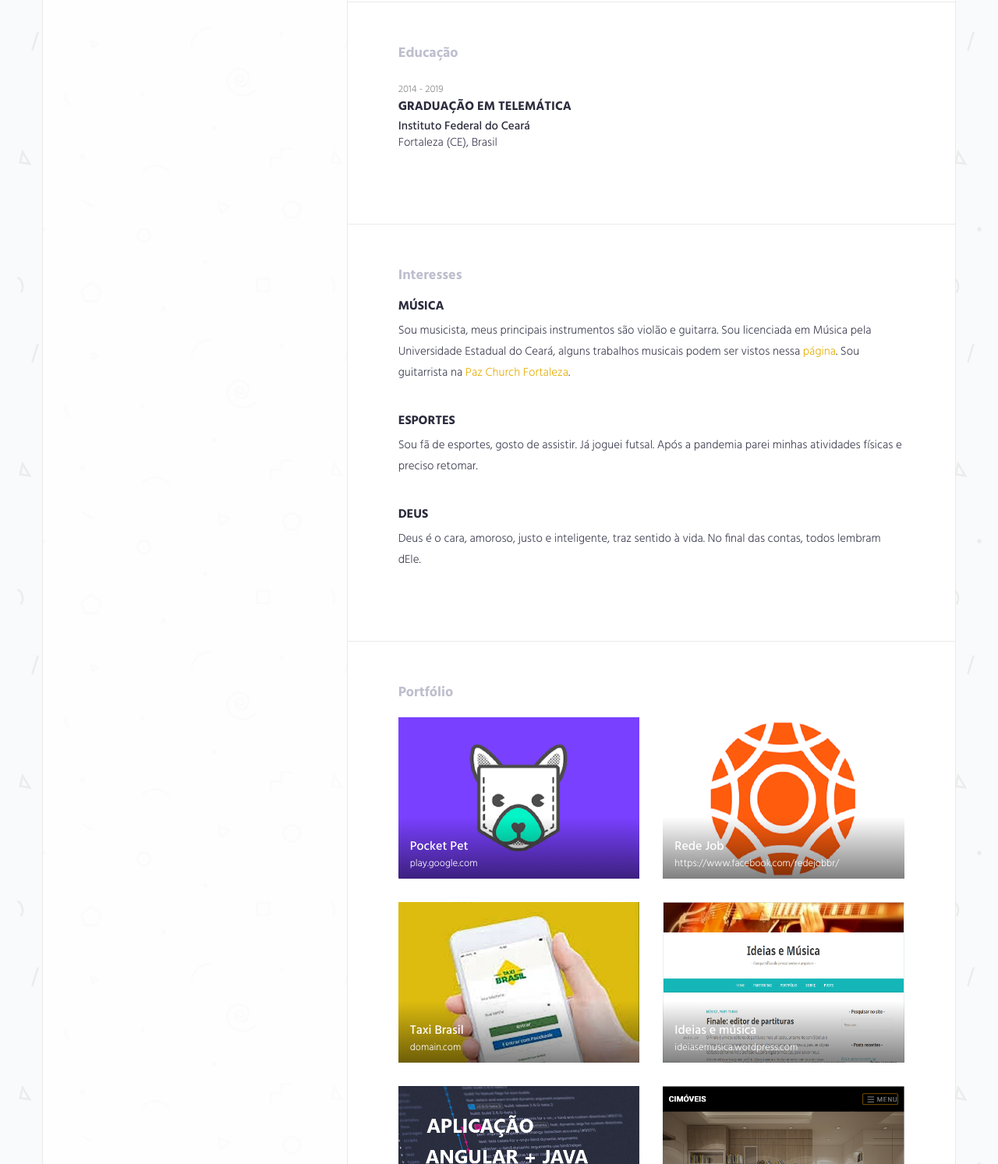
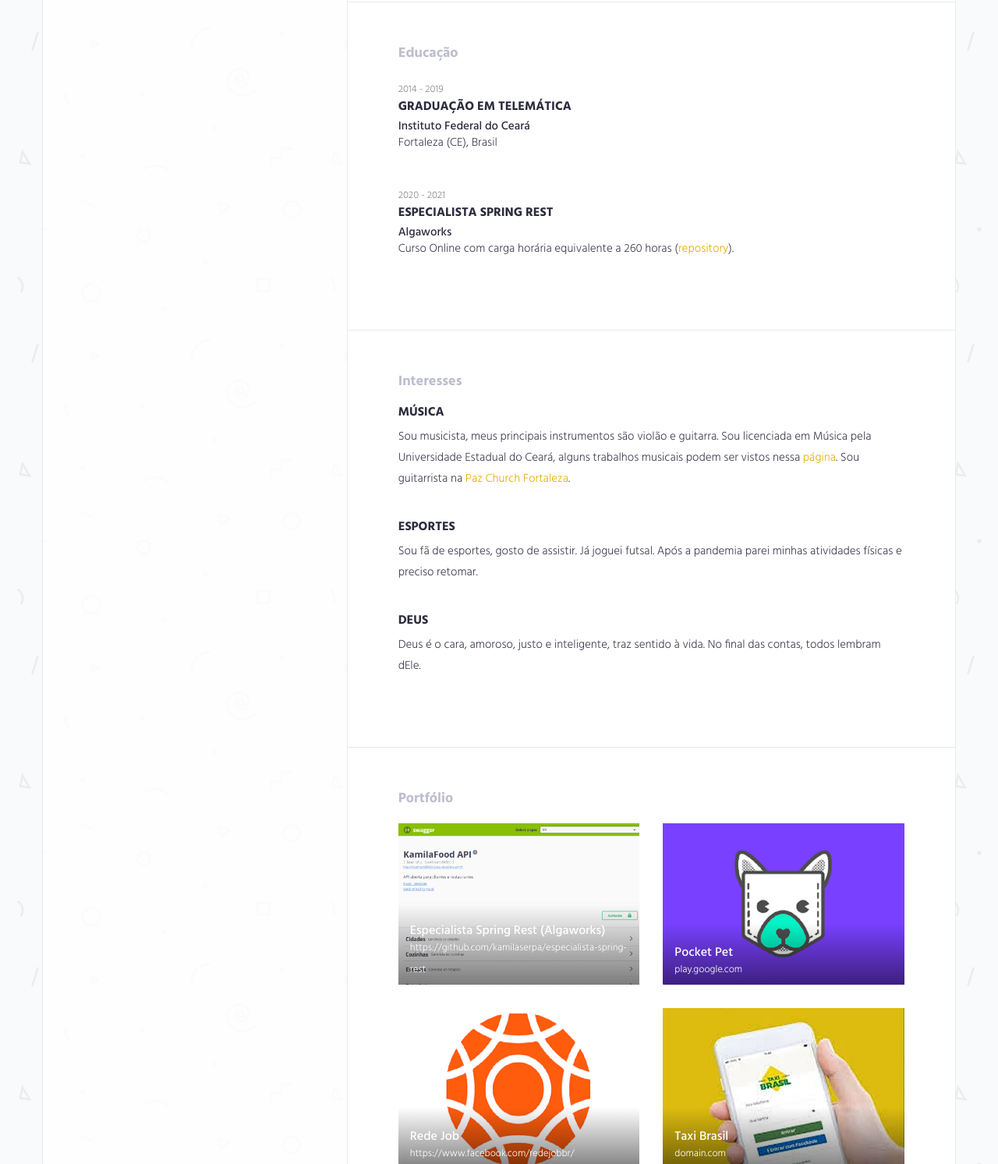
Before and after one commit to kamilaserpa/kamilaserpa.github.io, a plain HTML site: page index.html in a window 1280 px wide. Shown: the part 2164-3657 px from the top of the page at 78% size. Drawn offline with Linux system fonts and the light colour scheme.

Commit message:
Adicionando curso

```diff
--- a/index.html
+++ b/index.html
@@ -441,6 +441,14 @@
 
                                         <p>Fortaleza (CE), Brasil</p>
                                     </div>
+
+                                    <div class="content-item">
+                                        <small>2020 - 2021</small>
+                                        <h3>Especialista Spring Rest</h3>
+                                        <h4>Algaworks</h4>
+
+                                        <p>Curso Online com carga horária equivalente a 260 horas (<a href="https://github.com/kamilaserpa/especialista-spring-rest" target="_blank">repository</a>).
+                                    </div>
                                     <!-- .experience-item --
                 <div class="content-item">
                     <small>2010 - 2014</small>
@@ -512,6 +520,22 @@
                                 </div>
                             </div>
                             <div class="row">
+                                <div class="col-md-6">
+                                    <a class="portfolio-item"
+                                        href="https://github.com/kamilaserpa/especialista-spring-rest"
+                                        target="_blank">
+                                        <div class="portfolio-thumb">
+                                            <img src="img/spring-food-api.png" alt="Repositório Especialista Spring Rest">
+                                        </div>
+
+                                        <div class="portfolio-info">
+                                            <h3>Especialista Spring Rest (Algaworks)</h3>
+                                            <small>https://github.com/kamilaserpa/especialista-spring-rest</small>
+                                        </div>
+                                        <!-- portfolio-info -->
+                                    </a>
+                                    <!-- .portfolio-item -->
+                                </div>
                                 <div class="col-md-6">
                                     <a class="portfolio-item"
                                         href="https://play.google.com/store/apps/details?id=com.invistatech.handoverservicos.pocketpet&hl=pt_BR"
```
Also changed, not shown: img/spring-food-api.png (added).
